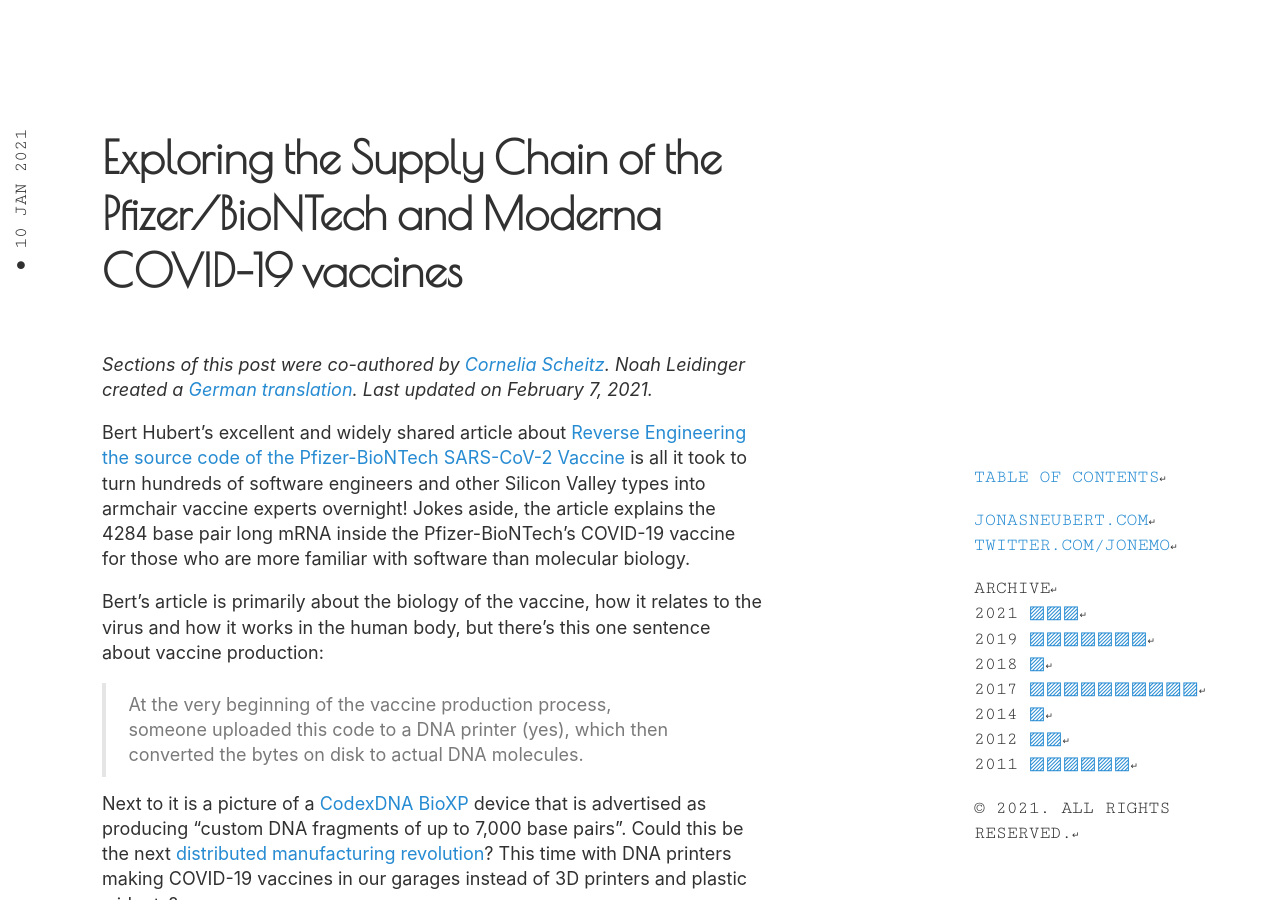
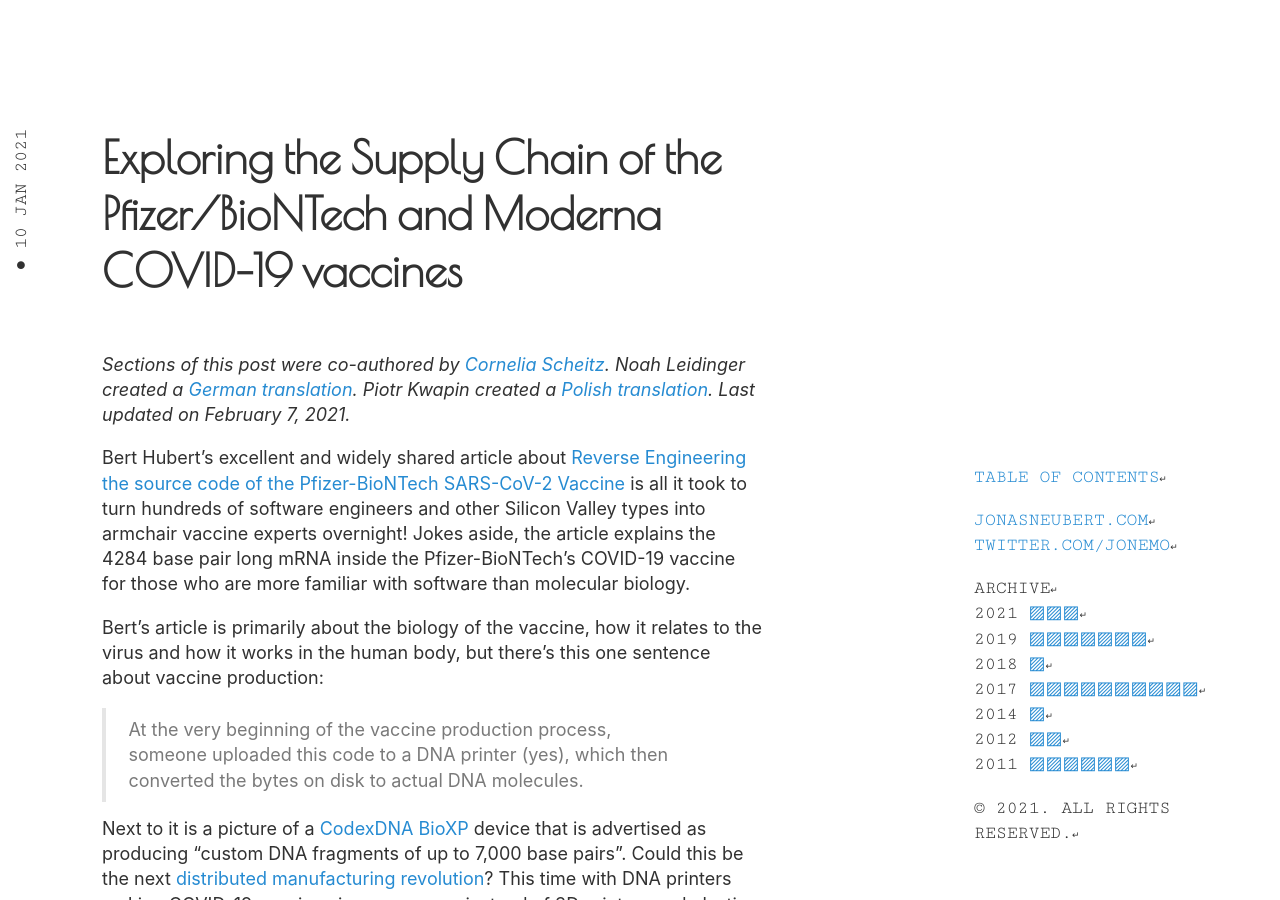
Before and after one commit to jonemo/blog.jonasneubert.com, a Jekyll site: the page built from _posts/2021-01-10-exploring-the-supply-chain-of-the-pfizer-biontech-and-moderna-covid-19-vaccines.md, in a window 1280 px wide and 900 px high. Built offline with Jekyll 4.4.1, drawn with Linux system fonts in a browser that asks for light colours.

Commit message:
[post] supply chain: add polish translation link

```diff
--- a/_posts/2021-01-10-exploring-the-supply-chain-of-the-pfizer-biontech-and-moderna-covid-19-vaccines.md
+++ b/_posts/2021-01-10-exploring-the-supply-chain-of-the-pfizer-biontech-and-moderna-covid-19-vaccines.md
@@ -8,6 +8,7 @@
 
 _Sections of this post were co-authored by [Cornelia Scheitz](https://www.linkedin.com/in/cornelia-scheitz/)._
 _Noah Leidinger created a [German translation](https://www.noahleidinger.com/unlisted/covid19)._
+_Piotr Kwapin created a [Polish translation](https://wpunkt.org/analiza-lancucha-dostaw-szczepionek-pfizer-biontech-i-moderna-przeciwko-covid-19/)._
 _Last updated on February 7, 2021._
 
 Bert Hubert’s excellent and widely shared article about [Reverse Engineering the source code of the Pfizer-BioNTech SARS-CoV-2 Vaccine](https://berthub.eu/articles/posts/reverse-engineering-source-code-of-the-biontech-pfizer-vaccine/) is all it took to turn hundreds of software engineers and other Silicon Valley types into armchair vaccine experts overnight! Jokes aside, the article explains the 4284 base pair long mRNA inside the Pfizer-BioNTech’s COVID-19 vaccine for those who are more familiar with software than molecular biology.
```
